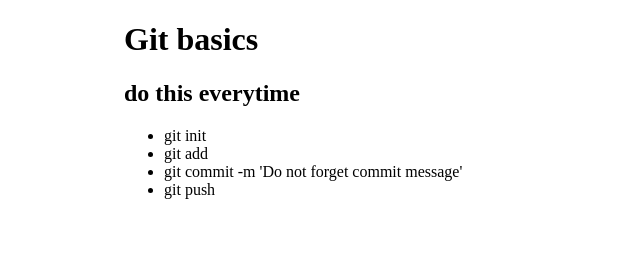
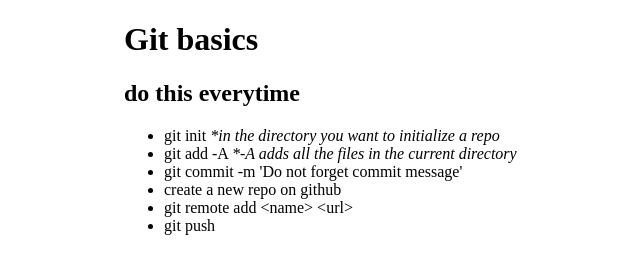
Before and after one commit to ezrahnyanat/another-practice-repo, a plain HTML site: page index.html in a window 1280 px wide. Shown: the whole page, without its empty margins (316-956 px from the left). Drawn offline with Linux system fonts and the light colour scheme.

Commit message:
change to index.html

```diff
--- a/index.html
+++ b/index.html
@@ -11,9 +11,11 @@
     <h1>Git basics</h1>
     <h2>do this everytime</h2>
     <ul>
-        <li>git init</li>
-        <li>git add</li>
+        <li>git init <i>*in the directory you want to initialize a repo</i></li>
+        <li>git add -A <i>*-A adds all the files in the current directory</i></li>
         <li>git commit -m 'Do not forget commit message'</li>
+        <li>create a new repo on github</li>
+        <li>git remote add &ltname&gt &lturl&gt</li>
         <li>git push</li>
     </ul>
 </body>
```
